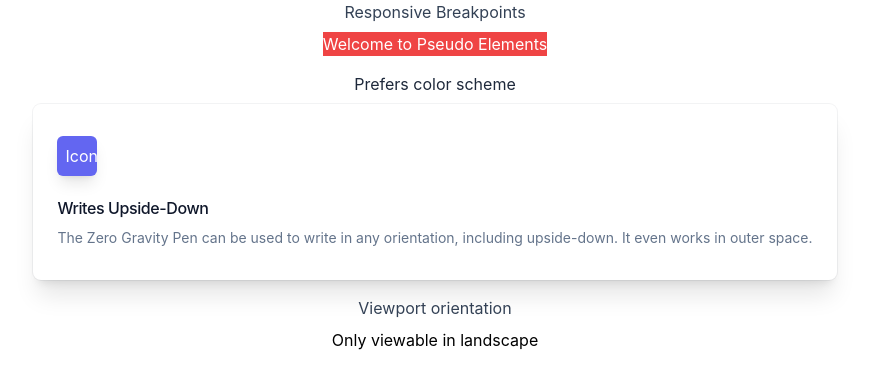
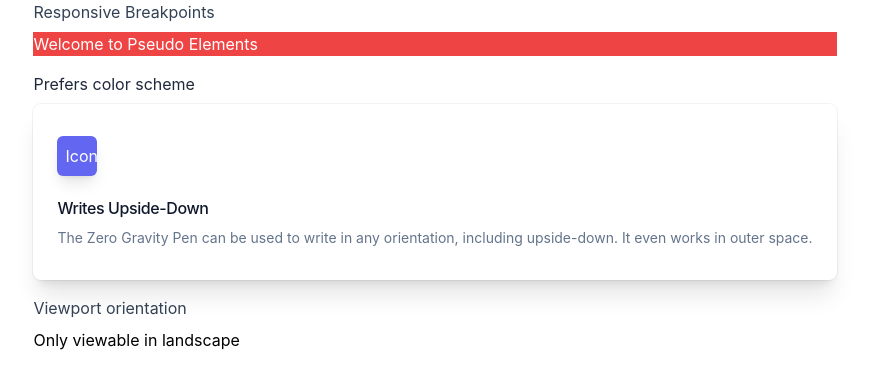
Before and after one commit to Skipper-116/tailwind-tut, a Next.js app: page /media-queries in a window 1280 px wide. Shown: the top 388 px of the page, without its empty margins (205-1074 px from the left). Built offline with nearby package versions, Linux system fonts and the light colour scheme.

Commit message:
print styles learnt

```diff
--- a/pages/media-queries.js
+++ b/pages/media-queries.js
@@ -1,6 +1,7 @@
 function MediaQueries() {
     return (
         <div className="flex flex-col items-center">
+            <div className="print:hidden">
                 <h1 className=" text-slate-700">Responsive Breakpoints</h1>
                 <div className=" sm:bg-green-600 md:bg-yellow-400 lg:bg-purple-600 xl:bg-red-500 text-white mt-2 bg-blue-500">
                     <p>Welcome to Pseudo Elements</p>
@@ -21,6 +22,10 @@ function MediaQueries() {
                 <p className=" portrait:hidden mt-2">Only viewable in landscape</p>
                 <p className=" landscape:hidden mt-2">Only viewable in portrait mode</p>
             </div>
+            <div className="hidden print:block">
+                Are you seriously trying to print my stuff? back off!
+            </div>
+        </div>
     )
 }
 
```
Lines whose indentation alone changed are shown as unchanged.
